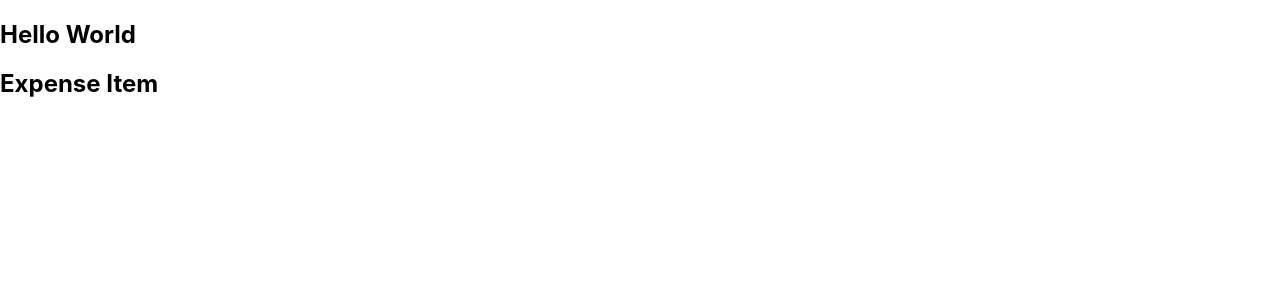
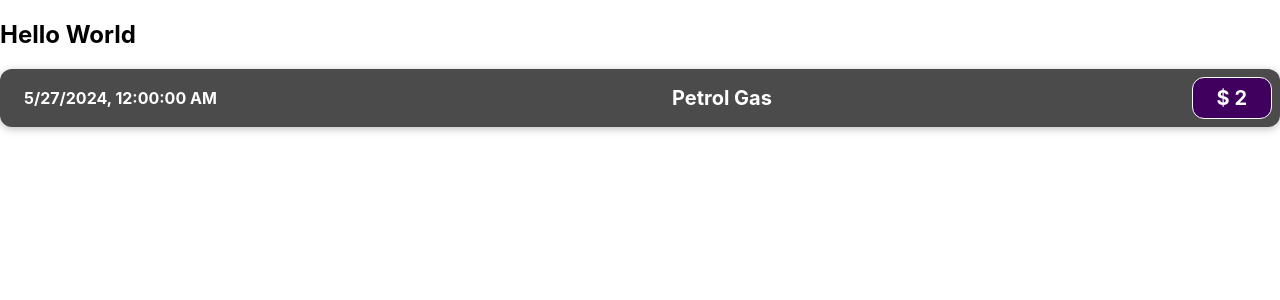
Before and after one commit to lekyvong09/C2310L-React-basic, a JavaScript app: page / in a window 1280 px wide. Shown: the top 300 px of the page. Built offline with nearby package versions, Linux system fonts and the light colour scheme; the HTML template or start-up script is replaced by a standard one.

Commit message:
2024 Apr 27 -1

```diff
--- /dev/null
+++ b/src/components/ExpenseItem.css
@@ -0,0 +1,56 @@
+.expense-item {
+    display: flex;
+    justify-content: space-between;
+    align-items: center;
+    box-shadow: 0 2px 8px rgba(0, 0, 0, 0.25);
+    padding: 0.5rem;
+    margin: 1rem 0;
+    border-radius: 12px;
+    background-color: #4b4b4b;
+}
+
+.expense-item__description {
+    display: flex;
+    flex-direction: column;
+    gap: 1rem;
+    align-items: flex-end;
+    flex-flow: column-reverse;
+    justify-content: flex-start;
+    flex: 1;
+}
+
+.expense-item h2 {
+    color: #3a3a3a;
+    font-size: 1rem;
+    flex: 1;
+    margin: 0 1rem;
+    color: white;
+}
+
+.expense-item__price {
+    font-size: 1rem;
+    font-weight: bold;
+    color: white;
+    background-color: #40005d;
+    border: 1px solid white;
+    padding: 0.5rem;
+    border-radius: 12px;
+}
+
+@media (min-width: 580px) {
+    .expense-item__description {
+        flex-direction: row;
+        align-items: center;
+        justify-content: flex-start;
+        flex: 1;
+    }
+
+    .expense-item__description h2 {
+            font-size: 1.25rem;
+    }
+
+    .expense-item__price {
+        font-size: 1.25rem;
+        padding: 0.5rem 1.5rem;
+    }
+}
--- a/src/components/ExpenseItem.js
+++ b/src/components/ExpenseItem.js
@@ -1,7 +1,19 @@
-
+import './ExpenseItem.css';
 
 function ExpenseItem() {
-    return <h2>Expense Item</h2>
+    var expenseDate = new Date(2024, 4, 27);
+    var expenseTitle = 'Petrol Gas';
+    var expenseAmount = 2;
+
+    return (
+        <div className="expense-item">
+            <h2>{expenseDate.toLocaleString()}</h2>
+            <div className="expense-item__description">
+                <h2>{expenseTitle}</h2>
+                <div className="expense-item__price ">$ {expenseAmount}</div>
+            </div>
+        </div>
+    );
 }
 
 export default ExpenseItem;
```
